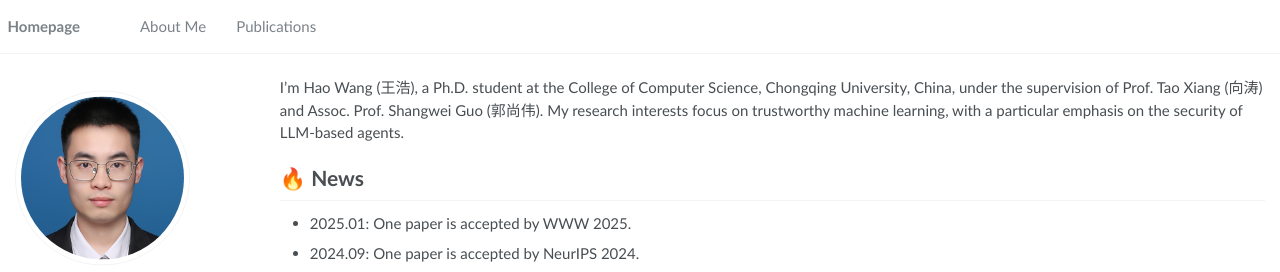
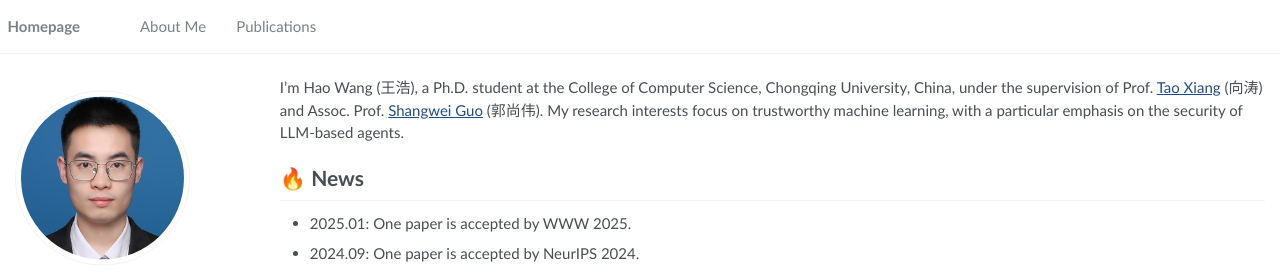
Before and after one commit to haowang02/haowang02.github.io, a Jekyll site: the page built from _pages/about.md, in a window 1280 px wide. Shown: the top 272 px of the page. Built offline with Jekyll 4.4.1, drawn with Linux system fonts in a browser that asks for light colours; part of the change alters nothing that is shown.

Commit message:
添加导师的主页链接

```diff
--- a/_pages/about.md
+++ b/_pages/about.md
@@ -17,7 +17,7 @@ redirect_from:
 
 <span class='anchor' id='about-me'></span>
 
-I’m Hao Wang (王浩), a Ph.D. student at the College of Computer Science, Chongqing University, China, under the supervision of Prof. Tao Xiang (向涛) and Assoc. Prof. Shangwei Guo (郭尚伟). My research interests focus on trustworthy machine learning, with a particular emphasis on the security of LLM-based agents.
+I’m Hao Wang (王浩), a Ph.D. student at the College of Computer Science, Chongqing University, China, under the supervision of Prof. [Tao Xiang](https://faculty.cqu.edu.cn/txiang/zh_CN/index.htm) (向涛) and Assoc. Prof. [Shangwei Guo](https://guoshangwei.github.io/) (郭尚伟). My research interests focus on trustworthy machine learning, with a particular emphasis on the security of LLM-based agents.
 
 # 🔥 News
 
```
